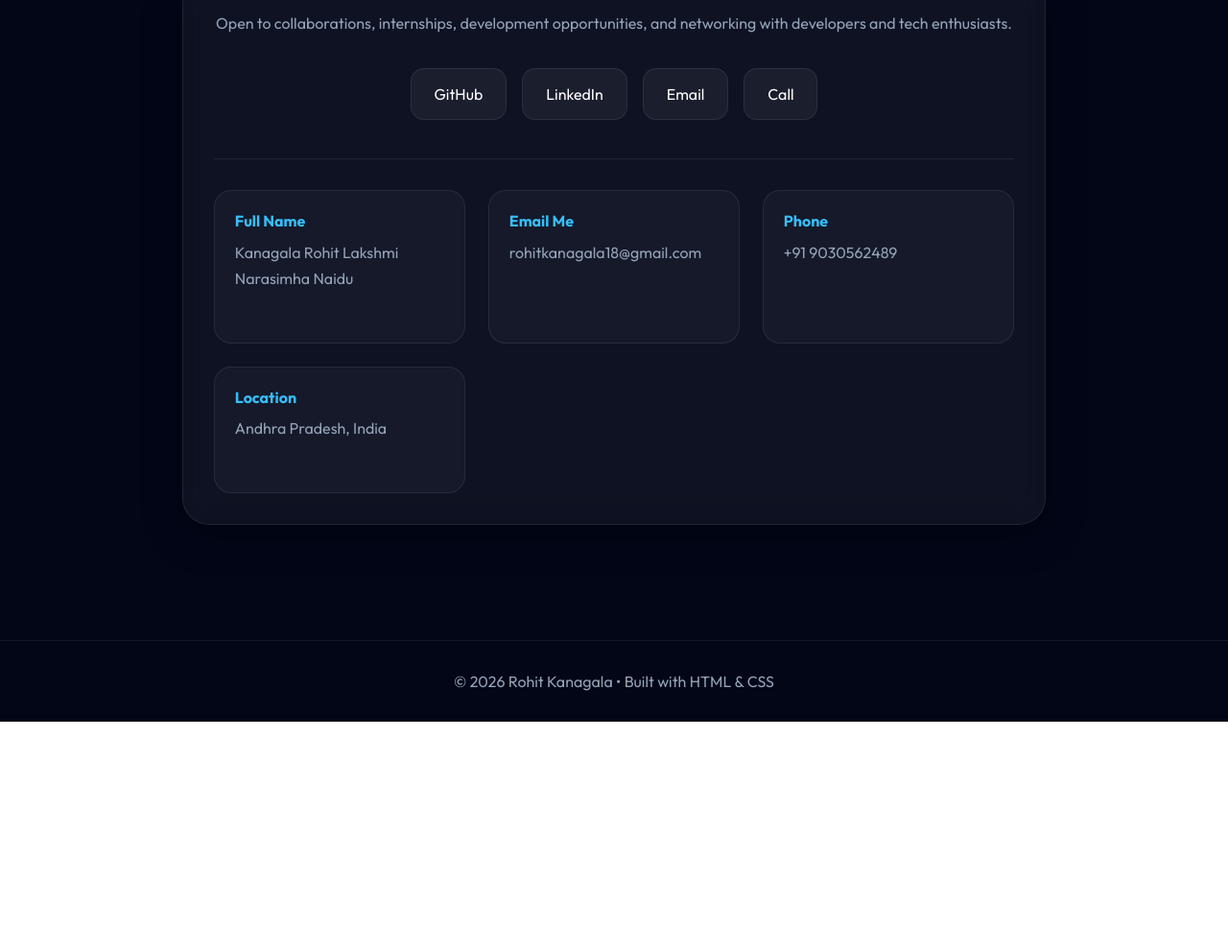
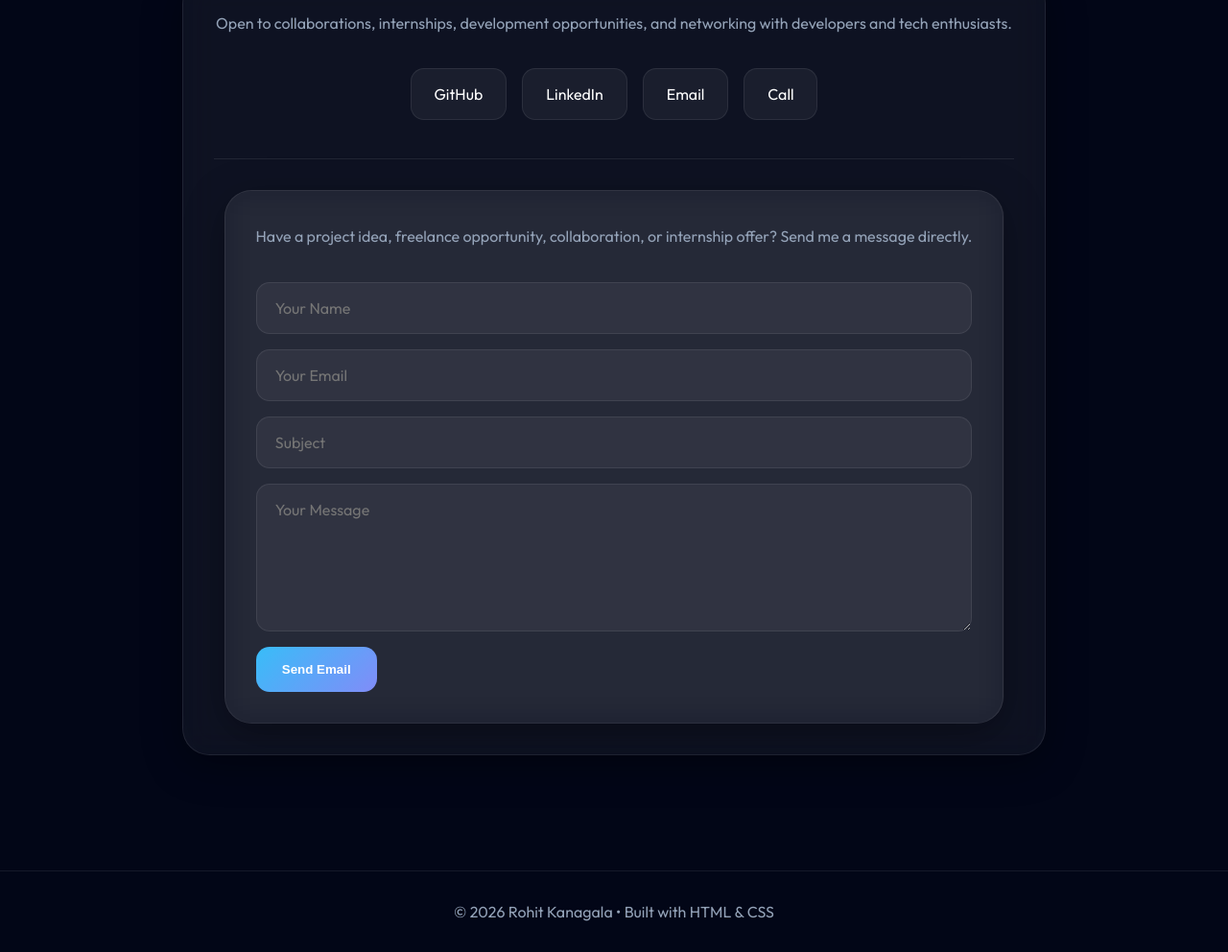
Before and after one commit to RohitKanagala/portfolio, a plain HTML site: page index.html in a window 1280 px wide. Shown: the part 4280-5272 px from the top of the page at 96% size. Before the commit the page ends 5032 px from the top, so only its background shows below. Drawn offline with Linux system fonts and the light colour scheme.

Commit message:
Update index.html

```diff
--- a/index.html
+++ b/index.html
@@ -106,7 +106,43 @@
       letter-spacing: 1px;
       color: var(--accent);
     }
+    .contact-form {
+      display: flex;
+      flex-direction: column;
+      gap: 1rem;
+      margin-top: 2rem;
+    }
 
+    .contact-form input,
+    .contact-form textarea {
+      width: 100%;
+      padding: 1rem 1.2rem;
+      border-radius: 14px;
+      border: 1px solid var(--border);
+      background: var(--card);
+      color: var(--text);
+      font-family: 'Outfit', sans-serif;
+      font-size: 1rem;
+      outline: none;
+      transition: 0.3s ease;
+    }
+
+    .contact-form input:focus,
+    .contact-form textarea:focus {
+      border-color: var(--accent);
+      box-shadow: 0 0 0 4px rgba(56,189,248,0.12);
+    }
+
+    .contact-form textarea {
+      resize: vertical;
+      min-height: 150px;
+    }
+
+    .contact-form button {
+      width: fit-content;
+      border: none;
+      cursor: pointer;
+    }
     .nav-links {
       display: flex;
       gap: 2rem;
@@ -939,25 +975,30 @@
 
       <div class="contact-details">
 
-        <div class="contact-item">
-          <h4>Full Name</h4>
-          <p>Kanagala Rohit Lakshmi Narasimha Naidu</p>
-        </div>
+       <div class="card contact-box">
 
-        <div class="contact-item">
-          <h4>Email Me</h4>
-          <a href="mailto:rohitkanagala18@gmail.com">rohitkanagala18@gmail.com</a>
-        </div>
+  <p>
+    Have a project idea, freelance opportunity, collaboration,
+    or internship offer? Send me a message directly.
+  </p>
 
-        <div class="contact-item">
-          <h4>Phone</h4>
-          <a href="tel:+919030562489">+91 9030562489</a>
-        </div>
+  <form class="contact-form" action="mailto:rohitkanagala18@gmail.com" method="POST" enctype="text/plain">
 
-        <div class="contact-item">
-          <h4>Location</h4>
-          <p>Andhra Pradesh, India</p>
-        </div>
+    <input type="text" name="name" placeholder="Your Name" required>
+
+    <input type="email" name="email" placeholder="Your Email" required>
+
+    <input type="text" name="subject" placeholder="Subject" required>
+
+    <textarea name="message" rows="6" placeholder="Your Message" required></textarea>
+
+    <button type="submit" class="btn primary">
+      Send Email
+    </button>
+
+  </form>
+
+</div>
 
       </div>
 
```
